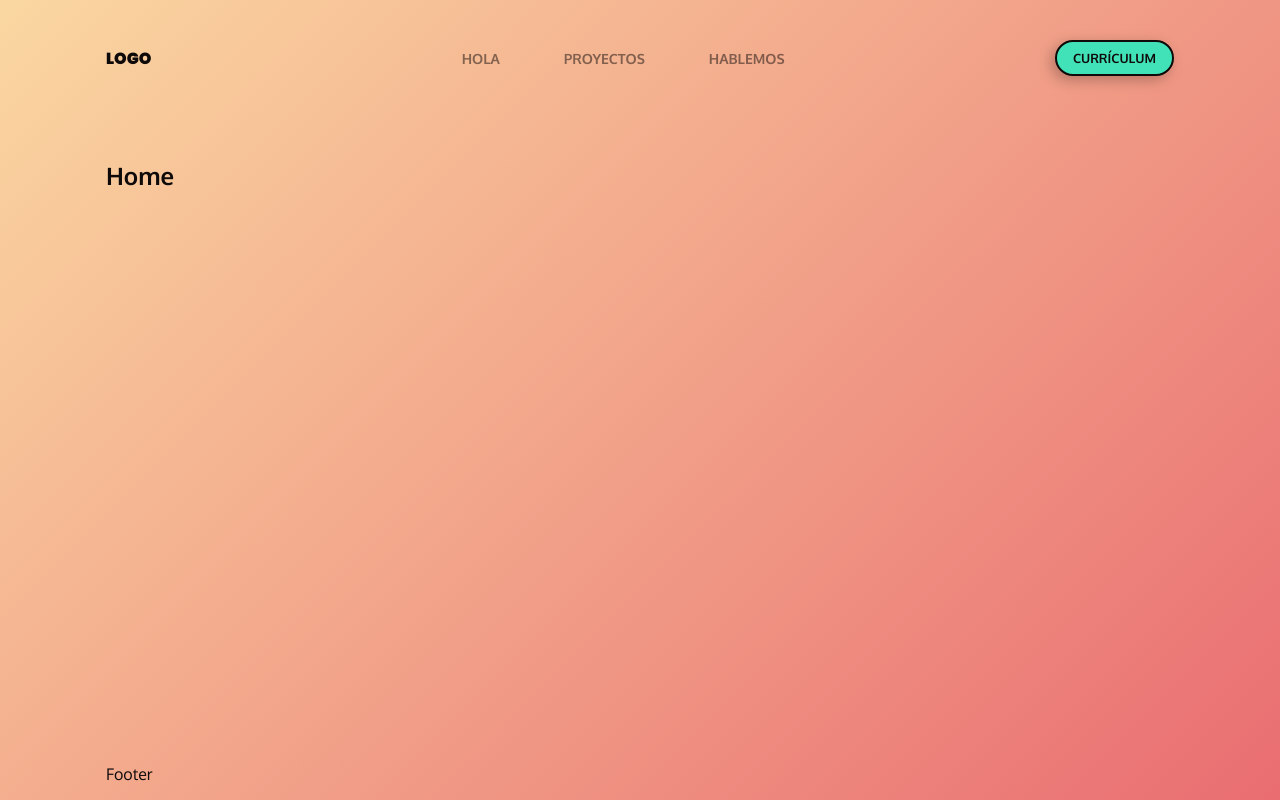
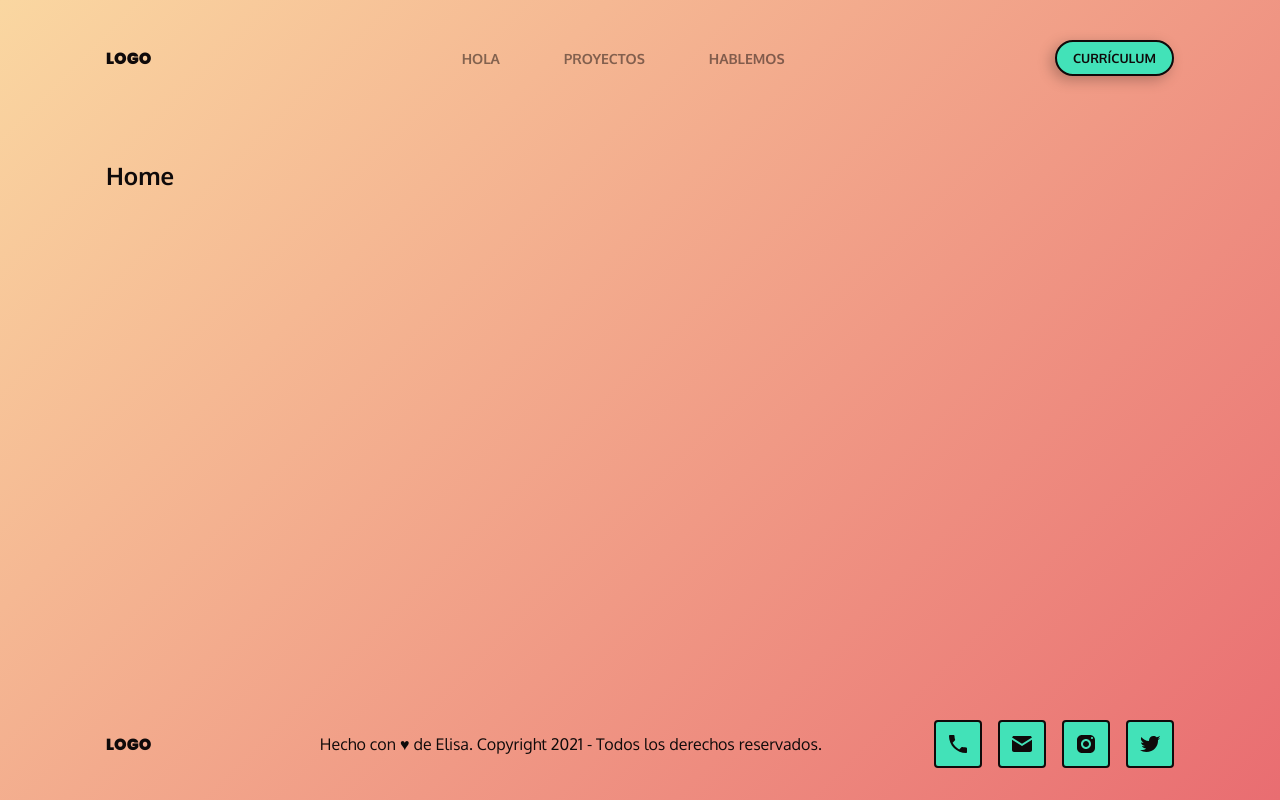
Before and after one commit to carlossantesp/portafolio-elisa, a Next.js app: page / in a window 1280 px wide. Built offline with nearby package versions, Linux system fonts and the light colour scheme.

Commit message:
Agregando el Footer

```diff
--- /dev/null
+++ b/components/Footer/Footer.module.css
@@ -0,0 +1,64 @@
+.footer {
+  display: grid;
+  grid-template-areas: "sociales" "copy";
+  align-items: center;
+  justify-content: center;
+  gap: 0.5rem;
+}
+.logo {
+  grid-area: logo;
+  display: none;
+  font-family: var(--fontLogo);
+  font-weight: var(--logoBold);
+  font-style: 1.5rem;
+}
+.copy{
+  grid-area: copy;
+  margin: 0;
+  text-align: center;
+}
+.copy span{
+  display: block;
+}
+.redesSociales {
+  grid-area: sociales;
+}
+.social{
+  list-style: none;
+  display: flex;
+  justify-content: center;
+  align-items: center;
+}
+.socialItem{
+  margin: 0 0.5rem;
+  border: 2px solid var(--color-text);
+  background-color: var(--color-primary);
+  border-radius: 0.25rem;
+}
+.socialLink{
+  width: 2.75rem;
+  height: 2.75rem;
+  display: flex;
+  justify-content: center;
+  align-items: center;
+}
+
+@media screen and (min-width: 992px){
+  .footer{
+    grid-template-areas: "logo copy sociales";
+    grid-template-columns: 1fr 4fr 1fr;
+    gap: 1rem;
+  }
+  .logo {
+    display: block;
+  }
+  .copy span{
+    display: inline;
+  }
+  .social{
+    align-items: flex-end;
+  }
+  .socialItem:last-child{
+    margin-right: 0;
+  }
+}
--- /dev/null
+++ b/components/Footer/index.js
@@ -0,0 +1,54 @@
+import Link from "next/link";
+import Phone from "../../icons/phone";
+import Email from "../../icons/email";
+import Instagram from "../../icons/instagram";
+import Twitter from "../../icons/twitter";
+import styles from "./Footer.module.css";
+
+export default function Footer() {
+  return (
+    <footer className={styles.footer}>
+      <div className={styles.logo}>
+        <Link href="/">
+          <a>LOGO</a>
+        </Link>
+      </div>
+      <p className={styles.copy}>
+        Hecho con ♥ de Elisa.
+        <span> Copyright 2021 - Todos los derechos reservados.</span>
+      </p>
+      <nav className={styles.redesSociales}>
+        <ul className={styles.social}>
+          <li className={styles.socialItem}>
+            <Link href="/">
+              <a className={styles.socialLink}>
+                <Phone />
+              </a>
+            </Link>
+          </li>
+          <li className={styles.socialItem}>
+            <Link href="/">
+              <a className={styles.socialLink}>
+                <Email />
+              </a>
+            </Link>
+          </li>
+          <li className={styles.socialItem}>
+            <Link href="/">
+              <a className={styles.socialLink}>
+                <Instagram />
+              </a>
+            </Link>
+          </li>
+          <li className={styles.socialItem}>
+            <Link href="/">
+              <a className={styles.socialLink}>
+                <Twitter />
+              </a>
+            </Link>
+          </li>
+        </ul>
+      </nav>
+    </footer>
+  );
+}
--- a/components/Layout/index.js
+++ b/components/Layout/index.js
@@ -1,5 +1,6 @@
 import Head from "next/head";
 import Navbar from "../Navbar";
+import Footer from "../Footer";
 import styles from "./Layout.module.css";
 
 export default function Layout({ children }) {
@@ -14,7 +15,9 @@ export default function Layout({ children }) {
           <Navbar />
         </div>
         <main className={styles.container}>{children}</main>
-        <footer className={styles.container}>Footer</footer>
+        <div className={styles.container}>
+          <Footer />
+        </div>
       </div>
     </>
   );
--- /dev/null
+++ b/icons/email.js
@@ -0,0 +1,16 @@
+export default function Email() {
+  return (
+    <svg
+      width="24"
+      height="24"
+      viewBox="0 0 24 24"
+      fill="none"
+      xmlns="http://www.w3.org/2000/svg"
+    >
+      <path
+        d="M4 4C3.07 4 2.29231 4.64291 2.07031 5.50391L12 11.7266L21.9355 5.52148C21.7195 4.65048 20.937 4 20 4H4ZM2 7.73438V18C2 19.103 2.897 20 4 20H20C21.103 20 22 19.103 22 18V7.75586L12 14L2 7.73438Z"
+        fill="current-color"
+      />
+    </svg>
+  );
+}
--- /dev/null
+++ b/icons/instagram.js
@@ -0,0 +1,16 @@
+export default function Instagram() {
+  return (
+    <svg
+      width="24"
+      height="24"
+      viewBox="0 0 24 24"
+      fill="none"
+      xmlns="http://www.w3.org/2000/svg"
+    >
+      <path
+        d="M8 3C5.239 3 3 5.239 3 8V16C3 18.761 5.239 21 8 21H16C18.761 21 21 18.761 21 16V8C21 5.239 18.761 3 16 3H8ZM18 5C18.552 5 19 5.448 19 6C19 6.552 18.552 7 18 7C17.448 7 17 6.552 17 6C17 5.448 17.448 5 18 5ZM12 7C14.761 7 17 9.239 17 12C17 14.761 14.761 17 12 17C9.239 17 7 14.761 7 12C7 9.239 9.239 7 12 7ZM12 9C11.2044 9 10.4413 9.31607 9.87868 9.87868C9.31607 10.4413 9 11.2044 9 12C9 12.7956 9.31607 13.5587 9.87868 14.1213C10.4413 14.6839 11.2044 15 12 15C12.7956 15 13.5587 14.6839 14.1213 14.1213C14.6839 13.5587 15 12.7956 15 12C15 11.2044 14.6839 10.4413 14.1213 9.87868C13.5587 9.31607 12.7956 9 12 9Z"
+        fill="current-color"
+      />
+    </svg>
+  );
+}
--- /dev/null
+++ b/icons/phone.js
@@ -0,0 +1,16 @@
+export default function Phone() {
+  return (
+    <svg
+      width="24"
+      height="24"
+      viewBox="0 0 24 24"
+      fill="none"
+      xmlns="http://www.w3.org/2000/svg"
+    >
+      <path
+        d="M20.023 15.488C19.393 15.473 18.6 15.436 18.099 15.348C17.557 15.252 16.905 15.066 16.446 14.923C16.086 14.811 15.694 14.91 15.427 15.176L13.21 17.38C11.678 16.573 10.451 15.633 9.412 14.588C8.367 13.549 7.427 12.322 6.62 10.79L8.824 8.572C9.09 8.305 9.189 7.913 9.077 7.553C8.935 7.095 8.748 6.443 8.653 5.901C8.564 5.4 8.528 4.607 8.512 3.977C8.499 3.432 8.055 3 7.51 3H4C3.562 3 3 3.328 3 4C3 8.539 4.84 12.874 7.966 16.034C11.126 19.16 15.461 21 20 21C20.672 21 21 20.438 21 20V16.49C21 15.945 20.568 15.501 20.023 15.488Z"
+        fill="current-color"
+      />
+    </svg>
+  );
+}
--- /dev/null
+++ b/icons/twitter.js
@@ -0,0 +1,16 @@
+export default function Twitter() {
+  return (
+    <svg
+      width="24"
+      height="24"
+      viewBox="0 0 24 24"
+      fill="none"
+      xmlns="http://www.w3.org/2000/svg"
+    >
+      <path
+        d="M22 3.99899C21.22 4.46199 19.655 5.09299 18.735 5.27499C18.708 5.28199 18.686 5.29099 18.66 5.29799C17.847 4.49599 16.733 3.99899 15.5 3.99899C13.015 3.99899 11 6.01399 11 8.49899C11 8.62999 10.989 8.87099 11 8.99899C7.647 8.99899 5.095 7.24299 3.265 4.99899C3.066 5.49899 2.979 6.28899 2.979 7.03099C2.979 8.43199 4.074 9.80799 5.779 10.661C5.465 10.742 5.119 10.8 4.759 10.8C4.178 10.8 3.563 10.647 3 10.183C3 10.2 3 10.216 3 10.234C3 12.192 5.078 13.525 6.926 13.896C6.551 14.117 5.795 14.139 5.426 14.139C5.166 14.139 4.246 14.02 4 13.974C4.514 15.579 6.368 16.481 8.135 16.513C6.753 17.597 5.794 17.999 2.964 17.999H2C3.788 19.145 6.065 20 8.347 20C15.777 20 20 14.337 20 8.99899C20 8.91299 19.998 8.73299 19.995 8.55199C19.995 8.53399 20 8.51699 20 8.49899C20 8.47199 19.992 8.44599 19.992 8.41899C19.989 8.28299 19.986 8.15599 19.983 8.08999C20.773 7.51999 21.458 6.80899 22 5.99899C21.275 6.32099 20.497 6.53699 19.68 6.63499C20.514 6.13499 21.699 4.94299 22 3.99899Z"
+        fill="current-color"
+      />
+    </svg>
+  );
+}
--- a/styles/globals.css
+++ b/styles/globals.css
@@ -32,6 +32,10 @@ a {
   box-sizing: border-box;
 }
 
+svg{
+  fill: currentColor;
+}
+
 .btn{
   background-color: transparent;
   box-shadow: -4px 4px 14px rgba(0,0,0,.25);
```
Also changed, not shown: icons/arrow-down.js (added, +16 -0 lines), icons/github.js (added, +16 -0 lines), icons/heart.js (added, +16 -0 lines).
